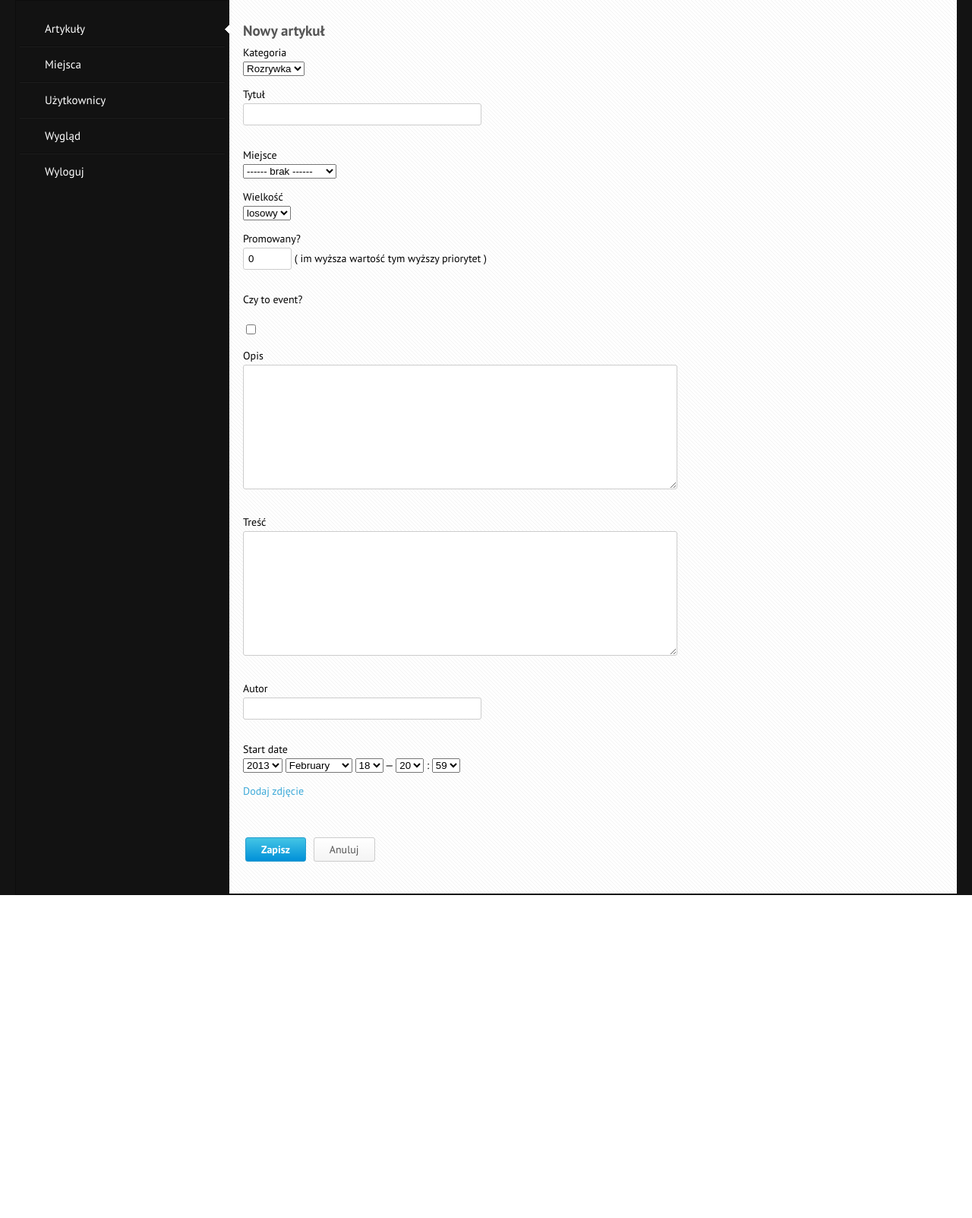
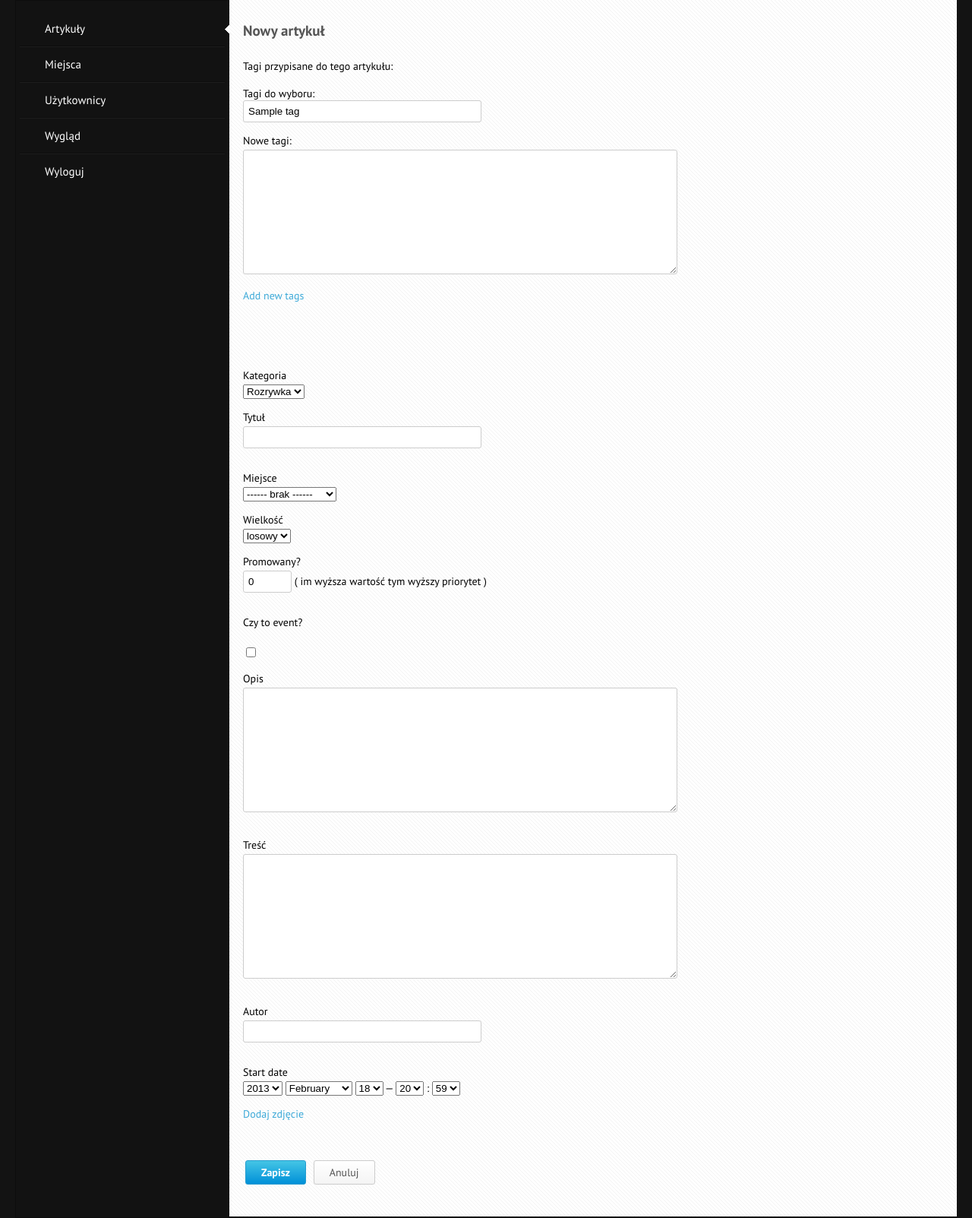
Before and after one commit to kroolikk/cc-main-app, a Rails app: page /posts/new in a window 1280 px wide. Shown: the part 173-1776 px from the top of the page at 76% size. Before the commit the page ends 1351 px from the top, so only its background shows below. Run offline with Rails 7, Linux system fonts and the light colour scheme; a user stored in the database is signed in; tables that the repository leaves empty hold one stand-in row (values such as "Sample post"); parts of the project's set-up code (start-up, migrations or seed data) failed here and were passed over; some libraries are stand-ins or nearby versions; some web fonts are replaced.

Commit message:
added feature to set tags for article

```diff
--- a/app/controllers/posts_controller.rb
+++ b/app/controllers/posts_controller.rb
@@ -34,7 +34,7 @@ class PostsController < AdminController
 
   def create
     @post = Post.new(params[:post])
-
+    @post.tag_list = params[:p_tags].map{|k,v| v}.join(', ') if params[:p_tags].present?
     if @post.save
       redirect_to posts_url, notice: 'Artykuł utworzony.'
     else
@@ -44,8 +44,11 @@ class PostsController < AdminController
 
 
   def update
+    Rails.logger.info '==========================================='
+    Rails.logger.info params[:p_tags].map{|k,v| v}.join(', ')
+
     @post = Post.find(params[:id])
-
+    @post.tag_list = params[:p_tags].map{|k,v| v}.join(', ') if params[:p_tags].present?
     if @post.update_attributes(params[:post])
       redirect_to posts_url, notice: 'Artykuł wyedytowany.'
     else
--- a/app/models/post.rb
+++ b/app/models/post.rb
@@ -4,7 +4,6 @@ class Post < ActiveRecord::Base
 
   validates :title, :presence => true
   validates :category_id, :presence => true
-
 
   extend FriendlyId
   friendly_id :title, use: :slugged
@@ -13,6 +12,9 @@ class Post < ActiveRecord::Base
   accepts_nested_attributes_for :photos, :reject_if => lambda { |a| a[:title] && a[:photo].blank? }, :allow_destroy => true
 
   belongs_to :place
+
+  acts_as_taggable
+
 
   def self.active
     where("start_date <= '#{Time.now.to_s(:db)}'")
--- /dev/null
+++ b/app/models/tag.rb
@@ -0,0 +1,4 @@
+class Tag < ActiveRecord::Base
+  attr_protected :id
+
+end
--- a/app/views/places/_form.html.erb
+++ b/app/views/places/_form.html.erb
@@ -79,7 +79,7 @@
   </div>
   <div class="field">
     <%= f.label :opening_hours, "Godziny otwarcia" %><br />
-    <%= f.cktext_area :opening_hours, :toolbar => 'Basic'  %>
+    <%= f.cktext_area :opening_hours, :toolbar => 'Full'  %>
   </div>
   <div class="field">
     <%= f.label :info, "Info" %><br />
--- a/app/views/posts/_form.html.erb
+++ b/app/views/posts/_form.html.erb
@@ -4,12 +4,88 @@
       <h2><%= pluralize(@post.errors.count, "error") %> prohibited this post from being saved:</h2>
 
       <ul>
-      <% @post.errors.full_messages.each do |msg| %>
+        <% @post.errors.full_messages.each do |msg| %>
         <li><%= msg %></li>
-      <% end %>
+        <% end %>
       </ul>
     </div>
   <% end %>
+
+
+
+  <div class="tag_module">
+    <br>
+    Tagi przypisane do tego artykułu:<br>
+    <div class="list_of_tags">
+      <% last = 0 %>
+      <% @post.tag_list.each_with_index do |t, index| %>
+        <input type='text' rel='<%= index %>' name='p_tags[<%= index %>]' value='<%= t %>' readonly='readonly' class='tag_field' onclick='add_or_remove("<%= index %>");'>
+        <% last = index %>
+      <% end %>
+    </div>
+    <br>
+    Tagi do wyboru:<br>
+    <div class="available_tags">
+      <% Tag.all.each_with_index do |t, index| %>
+        <% a_index = last + index + 1 %>
+        <input type='text' rel='<%= a_index %>' name='avail_p_tags[<%= a_index %>]' value='<%= t.name %>' readonly='readonly' class='available_tag' onclick='add_or_remove("<%= a_index %>");'>
+      <% end %>
+    </div>
+    <div class="field">
+      <%= label_tag :tags_to_add, "Nowe tagi:" %>
+      <%= text_area_tag :tags_to_add, '', :class => "new_tags" %><br>
+      <%= link_to "Add new tags", "#", :onclick => "addNewTags(); return false;" %>
+    </div>
+  </div>
+
+
+
+
+  <script type="text/javascript">
+    function addNewTags() {
+      var last_index = 0;
+      var tags_array = [];
+      var old_tag_fields = $('.tag_field');
+      if (old_tag_fields.length > 0) {
+        var last_index = old_tag_fields.last().attr('rel')
+      };
+      console.log('last_ind: '+last_index);
+
+      var tags_string = $('.new_tags').val();
+      console.log(tags_string);
+
+      if (tags_string.length > 0) {
+        var tags_array = tags_string.split(", ");
+        $.each(tags_array, function(index,value){
+          curr_index = parseInt(last_index) + index +1
+          console.log(curr_index+' - '+value);
+          var tid = curr_index;
+          var new_tag_input = "<input type='text' rel='"+curr_index+"' name='p_tags["+curr_index+"]' value='"+value+"' readonly='readonly' class='tag_field' onclick='add_or_remove(&#39;"+tid+"&#39;);'>"
+          $('.list_of_tags').append(new_tag_input);
+        });
+      };
+    }
+  </script>
+
+
+  <script>
+    function add_or_remove(tid) {
+      var this_obj = $('[rel='+tid+']');
+      console.log( this_obj.attr('class') );
+      if ( this_obj.attr('class') == 'tag_field' ) {
+        this_obj.removeClass('tag_field').addClass('available_tag');
+        this_obj.attr('name', 'avail_p_tags['+tid+']');
+        this_obj.appendTo('.available_tags');
+      } else {
+        this_obj.removeClass('available_tag').addClass('tag_field');
+        this_obj.attr('name', 'p_tags['+tid+']');
+        this_obj.appendTo('.list_of_tags');
+      };
+    };
+  </script>
+
+  <br><br><br><br>
+
 
 
   <div class="field">
@@ -23,8 +99,8 @@
   <div class="field">
     <%= f.label :place_id, "Miejsce" %>
     <%= f.select  :place_id,
-                  options_for_select( Place.all.collect{|p| ["#{p.id} - #{truncate(p.name, :length => 20)}", p.id]}, @post.place_id ),
-                  :include_blank => "------ brak ------" %>
+    options_for_select( Place.all.collect{|p| ["#{p.id} - #{truncate(p.name, :length => 20)}", p.id]}, @post.place_id ),
+    :include_blank => "------ brak ------" %>
   </div>
   <div class="field">
     <%= f.label :size, "Wielkość" %>
@@ -61,12 +137,16 @@
     <%= f.label :start_date %>
     <%= f.datetime_select :start_date %>
   </div>
+  <div class="field" style="display:none;">
+    <%= f.label :list_of_tags, "Lista tagów" %>
+    <%= f.text_area :list_of_tags %>
+  </div>
 
   <%= f.fields_for :photos do |builder| %>
     <%= render "photo_fields", :f => builder %>
   <% end %>
   <p class = "add-picture" ><%= link_to_add_fields "Dodaj zdjęcie", f, :photos %></p>
-<br><br>
+  <br><br>
   <div class="actions">
     <%= f.submit 'Zapisz', :class => "main-btn" %>
     <%= link_to 'Anuluj', posts_path, :class => "cancel-btn" %>
--- /dev/null
+++ b/db/migrate/20130218184748_add_tag_list_to_post.rb
@@ -0,0 +1,5 @@
+class AddTagListToPost < ActiveRecord::Migration
+  def change
+    add_column :posts, :list_of_tags, :text
+  end
+end
```
Also changed, not shown: db/migrate/20130218183738_acts_as_taggable_on_migration.rb (added, +30 -0 lines), Gemfile, Gemfile.lock, db/schema.rb.
